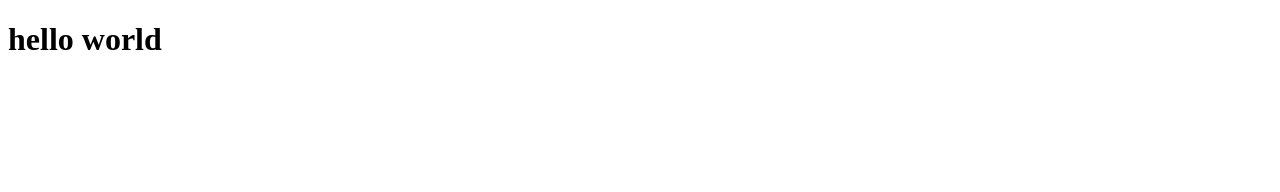
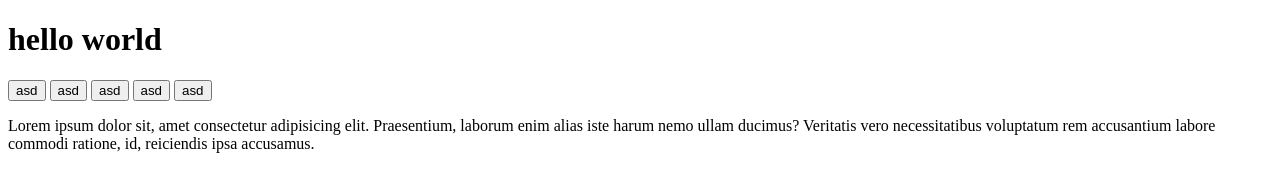
Before and after one commit to EvgenyaEfimova/work1, a plain HTML site: page index.html in a window 1280 px wide. Drawn offline with Linux system fonts and the light colour scheme.

Commit message:
add div.block and p

```diff
--- a/index.html
+++ b/index.html
@@ -7,5 +7,14 @@
 </head>
 <body>
     <h1>hello world</h1>
+    <div class="block">
+        <button>asd</button>
+        <button>asd</button>
+        <button>asd</button>
+        <button>asd</button>
+        <button>asd</button>
+    </div>
+    <p>Lorem ipsum dolor sit, amet consectetur adipisicing elit. Praesentium, laborum enim alias iste harum nemo ullam ducimus? Veritatis vero necessitatibus voluptatum rem accusantium labore commodi ratione, id, reiciendis ipsa accusamus.</p>
+
 </body>
 </html>
```
